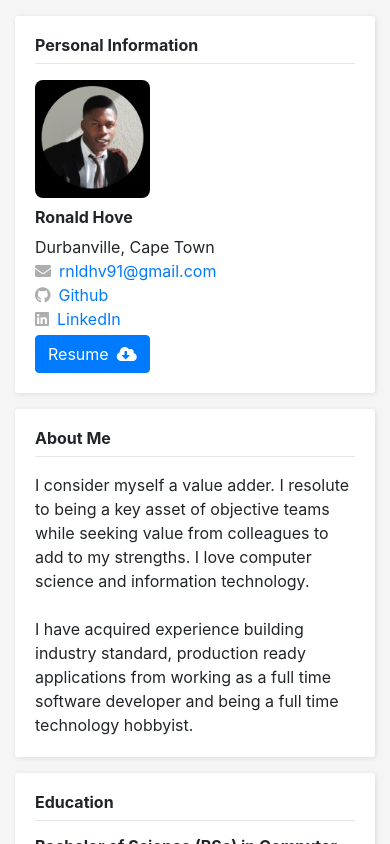
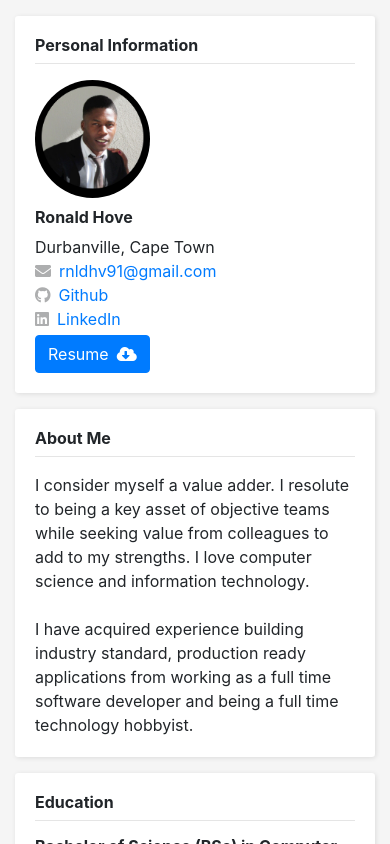
Before and after one commit to ronald-hove/Angular-Portfolio-Template, an Angular app: page / in a window 390 px wide. Shown: the top 844 px of the page. Built offline with nearby package versions, Linux system fonts and the light colour scheme.

Commit message:
avatar border-radious

```diff
--- a/src/styles.scss
+++ b/src/styles.scss
@@ -54,6 +54,5 @@ h5 {
   .rh-profile-img {
     width: 36%;
     margin-bottom: 10px;
-    border-radius: .5rem;
   }
 }
```
